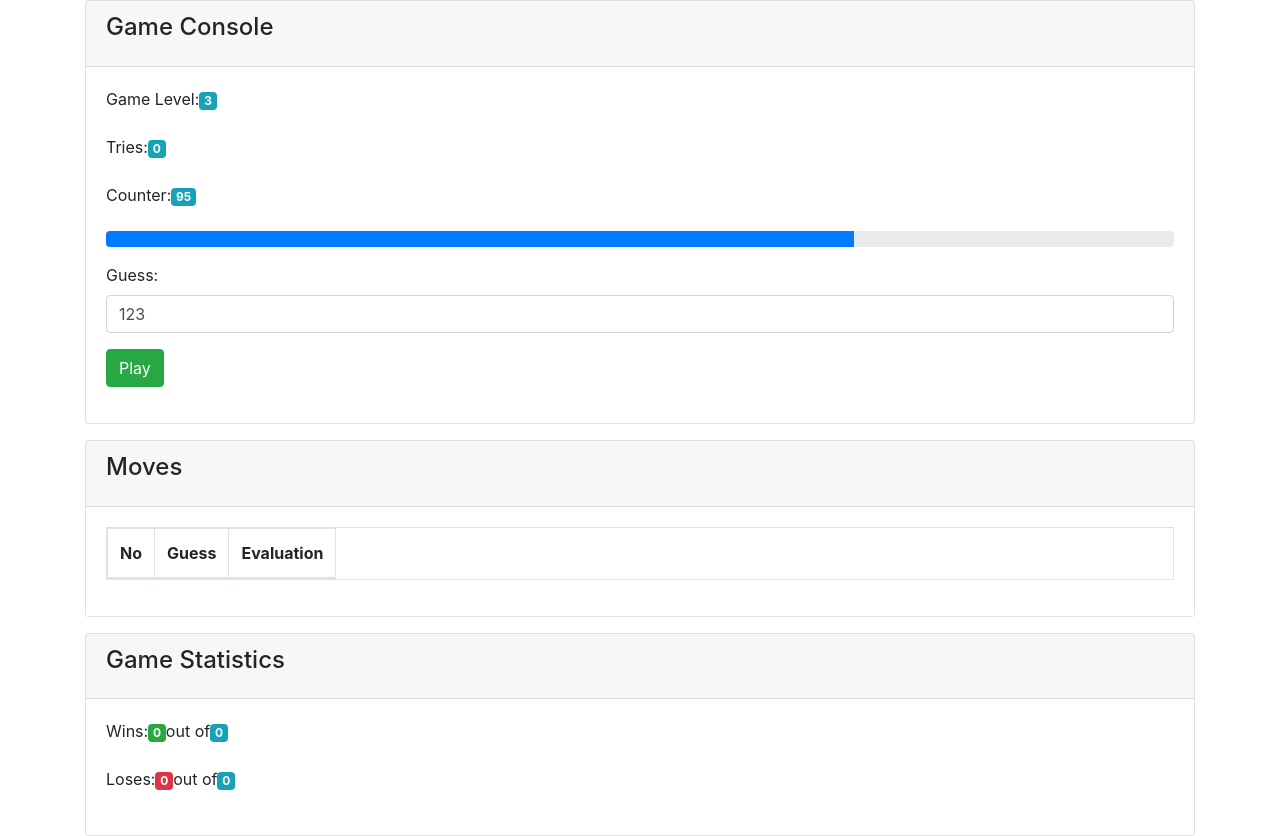
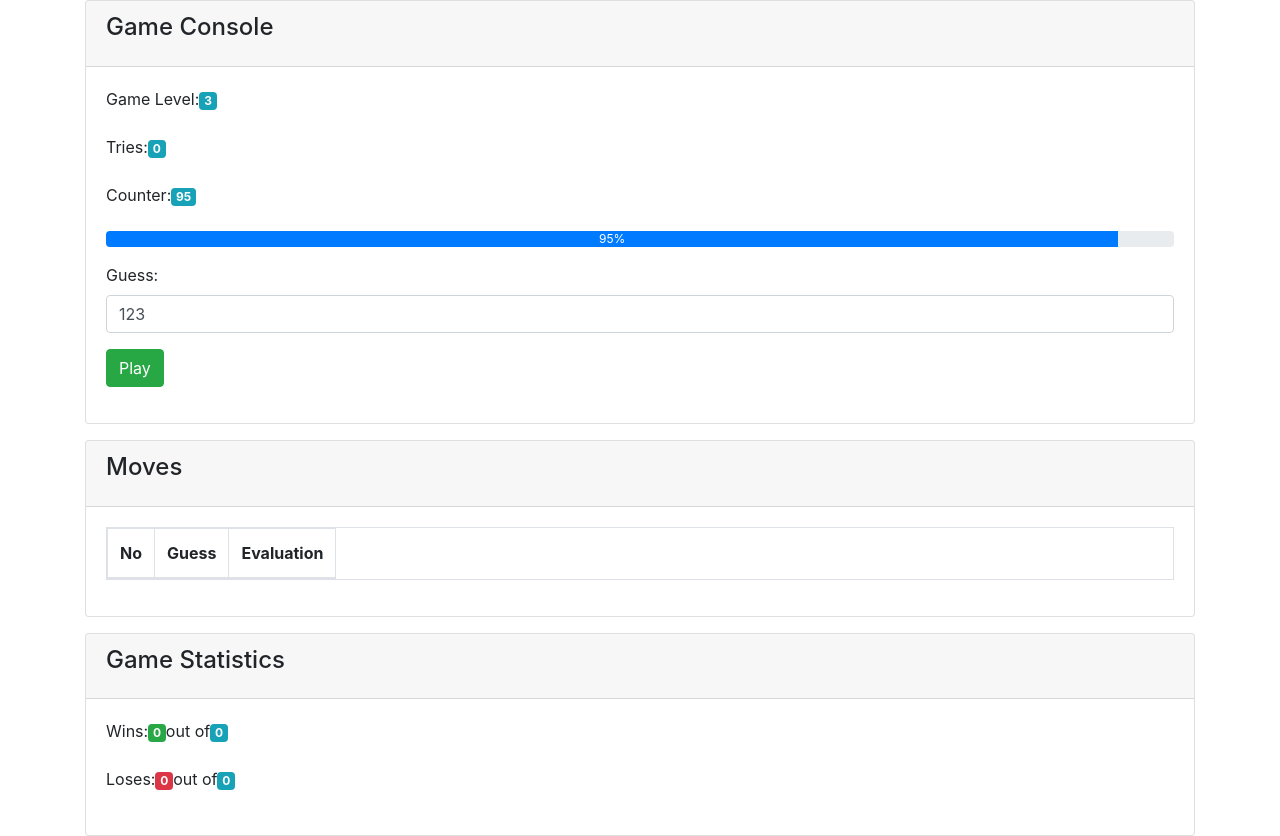
Before and after one commit to deepcloudlabs/dcl306-2020-jun-15, a React (Create React App) app in the folder mastermind/: page / in a window 1280 px wide. Built offline with nearby package versions, Linux system fonts and the light colour scheme; the HTML template or start-up script is replaced by a standard one.

Commit message:
implement ProgressBar component

```diff
--- a/mastermind/src/component/progress-bar.js
+++ b/mastermind/src/component/progress-bar.js
@@ -1,13 +1,44 @@
 import * as React from "react";
+import PropTypes from "prop-types";
 
 export default class ProgressBar extends React.Component {
+    static propTypes = {
+        value: PropTypes.number.isRequired,
+        min: PropTypes.number,
+        max: PropTypes.number
+    }
+
+    constructor(props, context) {
+        super(props, context);
+        this.state = {
+            width: {width: "100%"},
+            progressBarClass: "progress-bar bg-primary"
+        }
+    }
+
+    componentDidUpdate(prevProps, prevState, snapshot) {
+        if (prevProps.value !== this.props.value) {
+            let newState = {...this.state};
+            let progressBarWidthValue = Math.floor((100 * (this.props.value - this.props.min)) / this.props.max);
+            newState.width = {width: progressBarWidthValue + "%"};
+            newState.progressBarClass = "progress-bar bg-primary";
+            if (progressBarWidthValue <= 60)
+                newState.progressBarClass = "progress-bar bg-danger";
+            else if (progressBarWidthValue <= 80)
+                newState.progressBarClass = "progress-bar bg-warning";
+            else if (progressBarWidthValue <= 90)
+                newState.progressBarClass = "progress-bar bg-info";
+            this.setState(newState);
+        }
+    }
+
     render() {
         return (
             <div className="progress">
                 <div role="progressbar"
-                     style={{width: "70%"}}
-                     className="progress-bar bg-primary">
-
+                     style={this.state.width}
+                     className={this.state.progressBarClass}>
+                    {this.props.value}%
                 </div>
             </div>
         );
--- a/mastermind/src/game/mastermind.js
+++ b/mastermind/src/game/mastermind.js
@@ -60,7 +60,7 @@ export default class Mastermind extends React.Component {
                             <span className="badge badge-info" id="counter">{this.state.counter}</span>
                         </div>
                         <div className="form-group">
-                            <ProgressBar />
+                            <ProgressBar value={this.state.counter} min="1" max="100"/>
                         </div>
                         <div className="form-group">
                             <label htmlFor="guess">Guess:</label>
```
